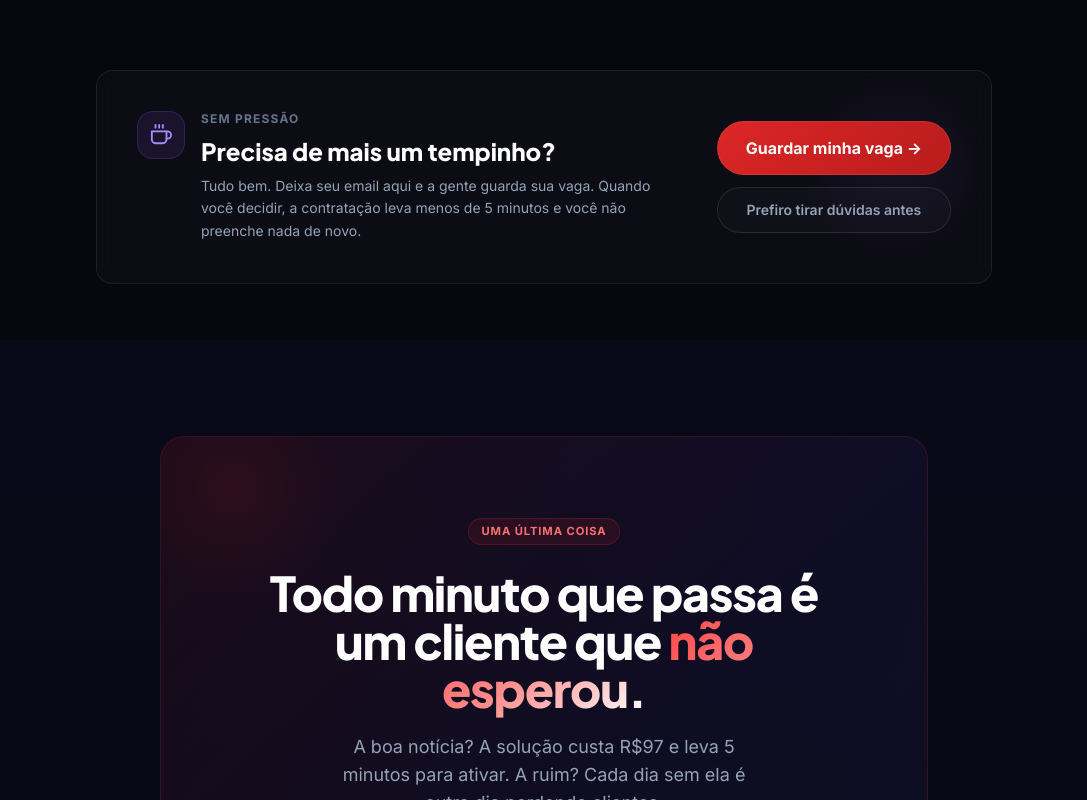
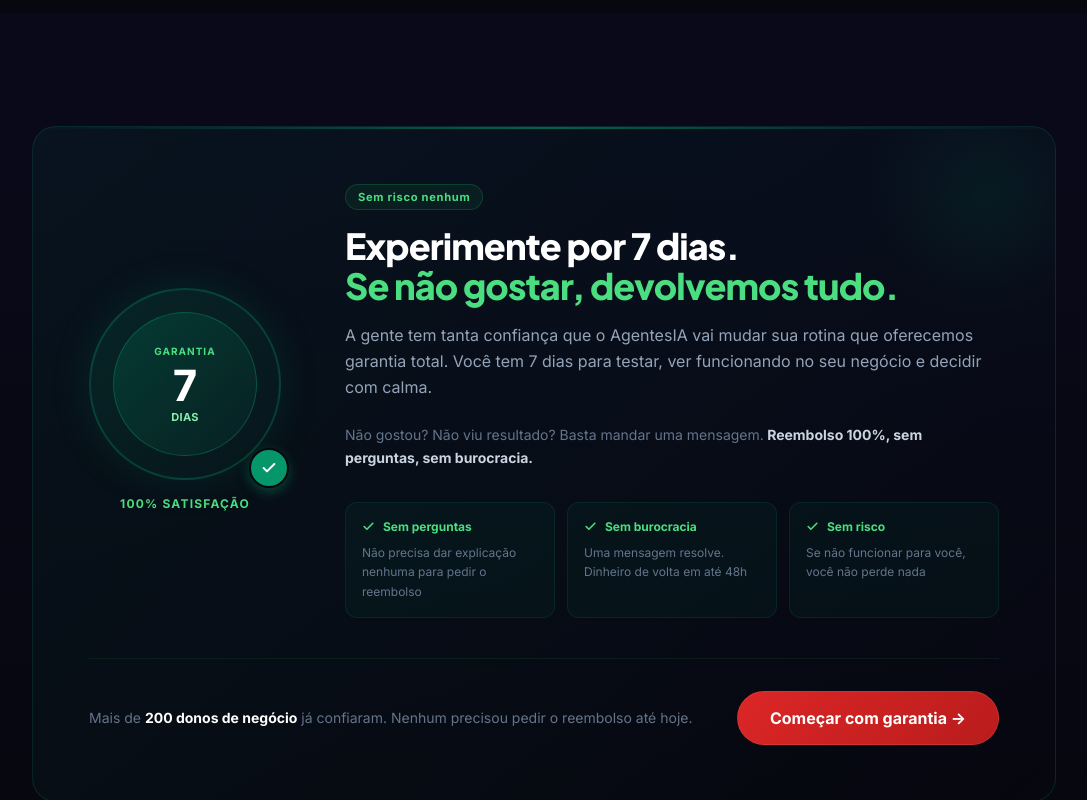
Before and after one commit to yannh933-a11y/Agentes-AI, a Next.js app in the folder frontend/: page / in a window 1280 px wide. Shown: the part 8980-9780 px from the top of the page, without its empty margins (96-1183 px from the left). Built offline with nearby package versions, Linux system fonts and the light colour scheme.

Commit message:
feat: secao de garantia 7 dias — selo visual, sem burocracia, reembolso total

```diff
--- a/frontend/src/app/page.js
+++ b/frontend/src/app/page.js
@@ -577,6 +577,113 @@
       </section>
 
       {/* ════════════════════════════════════════
+          GARANTIA
+          ════════════════════════════════════════ */}
+      <section className="py-20 sm:py-28 px-5 sm:px-8 section-alt">
+        <div className="max-w-5xl mx-auto">
+          <div className="relative rounded-3xl overflow-hidden p-8 sm:p-14"
+            style={{
+              background: 'linear-gradient(135deg, rgba(5,150,105,0.08) 0%, rgba(5,150,105,0.04) 50%, rgba(7,7,15,0) 100%)',
+              border: '1px solid rgba(5,150,105,0.2)',
+            }}>
+
+            {/* Glow */}
+            <div className="absolute top-0 left-0 right-0 h-[2px]"
+              style={{background: 'linear-gradient(90deg, transparent, rgba(5,150,105,0.6), transparent)'}} />
+            <div className="absolute top-[-60px] right-[-60px] w-64 h-64 rounded-full pointer-events-none"
+              style={{background: 'radial-gradient(circle, rgba(5,150,105,0.1) 0%, transparent 70%)'}} />
+
+            <div className="flex flex-col lg:flex-row items-center gap-10 lg:gap-16 relative z-10">
+
+              {/* Selo de garantia */}
+              <div className="flex-shrink-0 flex flex-col items-center">
+                <div className="relative">
+                  {/* Anel externo */}
+                  <div className="w-40 h-40 sm:w-48 sm:h-48 rounded-full flex items-center justify-center"
+                    style={{
+                      background: 'linear-gradient(135deg, rgba(5,150,105,0.15), rgba(5,150,105,0.05))',
+                      border: '2px solid rgba(5,150,105,0.3)',
+                      boxShadow: '0 0 40px rgba(5,150,105,0.15)',
+                    }}>
+                    {/* Anel interno */}
+                    <div className="w-32 h-32 sm:w-36 sm:h-36 rounded-full flex flex-col items-center justify-center text-center"
+                      style={{
+                        background: 'linear-gradient(135deg, rgba(5,150,105,0.2), rgba(5,150,105,0.08))',
+                        border: '1.5px solid rgba(5,150,105,0.4)',
+                      }}>
+                      <p className="text-green-400 text-[10px] font-black uppercase tracking-widest mb-1">Garantia</p>
+                      <p className="text-white font-black leading-none mb-1"
+                        style={{fontSize: '42px', fontFamily: "'Plus Jakarta Sans', sans-serif"}}>7</p>
+                      <p className="text-green-300 text-[11px] font-bold uppercase tracking-wide">dias</p>
+                    </div>
+                  </div>
+                  {/* Badge verificado */}
+                  <div className="absolute -bottom-2 -right-2 w-10 h-10 rounded-full flex items-center justify-center"
+                    style={{background: '#059669', border: '2px solid #07070f', boxShadow: '0 4px 12px rgba(5,150,105,0.4)'}}>
+                    <svg width="16" height="16" viewBox="0 0 24 24" fill="none" stroke="white" strokeWidth="3" strokeLinecap="round" strokeLinejoin="round">
+                      <polyline points="20 6 9 17 4 12"/>
+                    </svg>
+                  </div>
+                </div>
+                <p className="text-green-400 text-xs font-bold mt-4 uppercase tracking-widest">100% Satisfação</p>
+              </div>
+
+              {/* Texto */}
+              <div className="flex-1 text-center lg:text-left">
+                <div className="badge-green mb-4">Sem risco nenhum</div>
+                <h2 className="text-3xl sm:text-4xl font-black tracking-tight text-white mb-4">
+                  Experimente por 7 dias.
+                  <br />
+                  <span className="text-green-400">Se não gostar, devolvemos tudo.</span>
+                </h2>
+                <p className="text-slate-400 text-base leading-relaxed mb-6">
+                  A gente tem tanta confiança que o AgentesIA vai mudar sua rotina
+                  que oferecemos garantia total. Você tem 7 dias para testar, ver
+                  funcionando no seu negócio e decidir com calma.
+                </p>
+                <p className="text-slate-500 text-sm leading-relaxed mb-8">
+                  Não gostou? Não viu resultado? Basta mandar uma mensagem.
+                  <strong className="text-slate-300"> Reembolso 100%, sem perguntas, sem burocracia.</strong>
+                </p>
+
+                {/* Garantias em grid */}
+                <div className="grid grid-cols-1 sm:grid-cols-3 gap-3">
+                  {[
+                    { titulo: 'Sem perguntas', desc: 'Não precisa dar explicação nenhuma para pedir o reembolso' },
+                    { titulo: 'Sem burocracia', desc: 'Uma mensagem resolve. Dinheiro de volta em até 48h' },
+                    { titulo: 'Sem risco', desc: 'Se não funcionar para você, você não perde nada' },
+                  ].map(({ titulo, desc }) => (
+                    <div key={titulo} className="rounded-xl p-4 text-center sm:text-left"
+                      style={{background: 'rgba(5,150,105,0.06)', border: '1px solid rgba(5,150,105,0.15)'}}>
+                      <div className="flex items-center justify-center sm:justify-start gap-2 mb-2">
+                        <svg width="13" height="13" viewBox="0 0 24 24" fill="none" stroke="#4ade80" strokeWidth="3" strokeLinecap="round" strokeLinejoin="round">
+                          <polyline points="20 6 9 17 4 12"/>
+                        </svg>
+                        <p className="text-green-400 text-xs font-bold">{titulo}</p>
+                      </div>
+                      <p className="text-slate-500 text-xs leading-relaxed">{desc}</p>
+                    </div>
+                  ))}
+                </div>
+              </div>
+            </div>
+
+            {/* Bottom strip */}
+            <div className="mt-10 pt-8 border-t border-green-500/10 flex flex-col sm:flex-row items-center justify-between gap-6 relative z-10">
+              <p className="text-slate-500 text-sm text-center sm:text-left">
+                Mais de <strong className="text-white">200 donos de negócio</strong> já confiaram.
+                Nenhum precisou pedir o reembolso até hoje.
+              </p>
+              <Link href="/agentes"
+                className="btn-primary font-bold px-8 py-3.5 rounded-full no-underline whitespace-nowrap flex-shrink-0">
+                Começar com garantia →
+              </Link>
+            </div>
+          </div>
+        </div>
+      </section>
+
+      {/* ════════════════════════════════════════
           PRÉ-CADASTRO
           ════════════════════════════════════════ */}
       <section className="py-14 px-5 sm:px-8">
```
